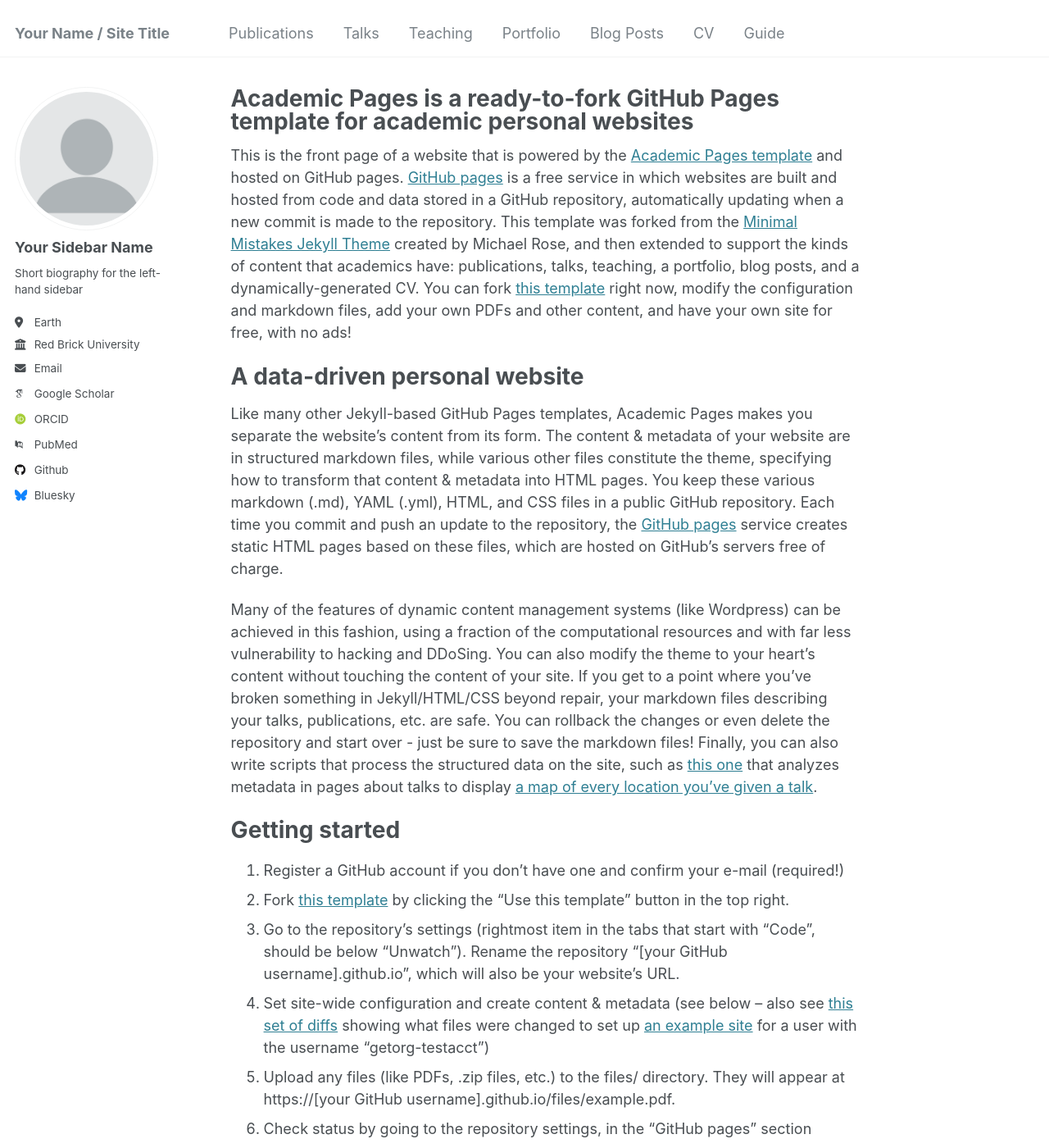
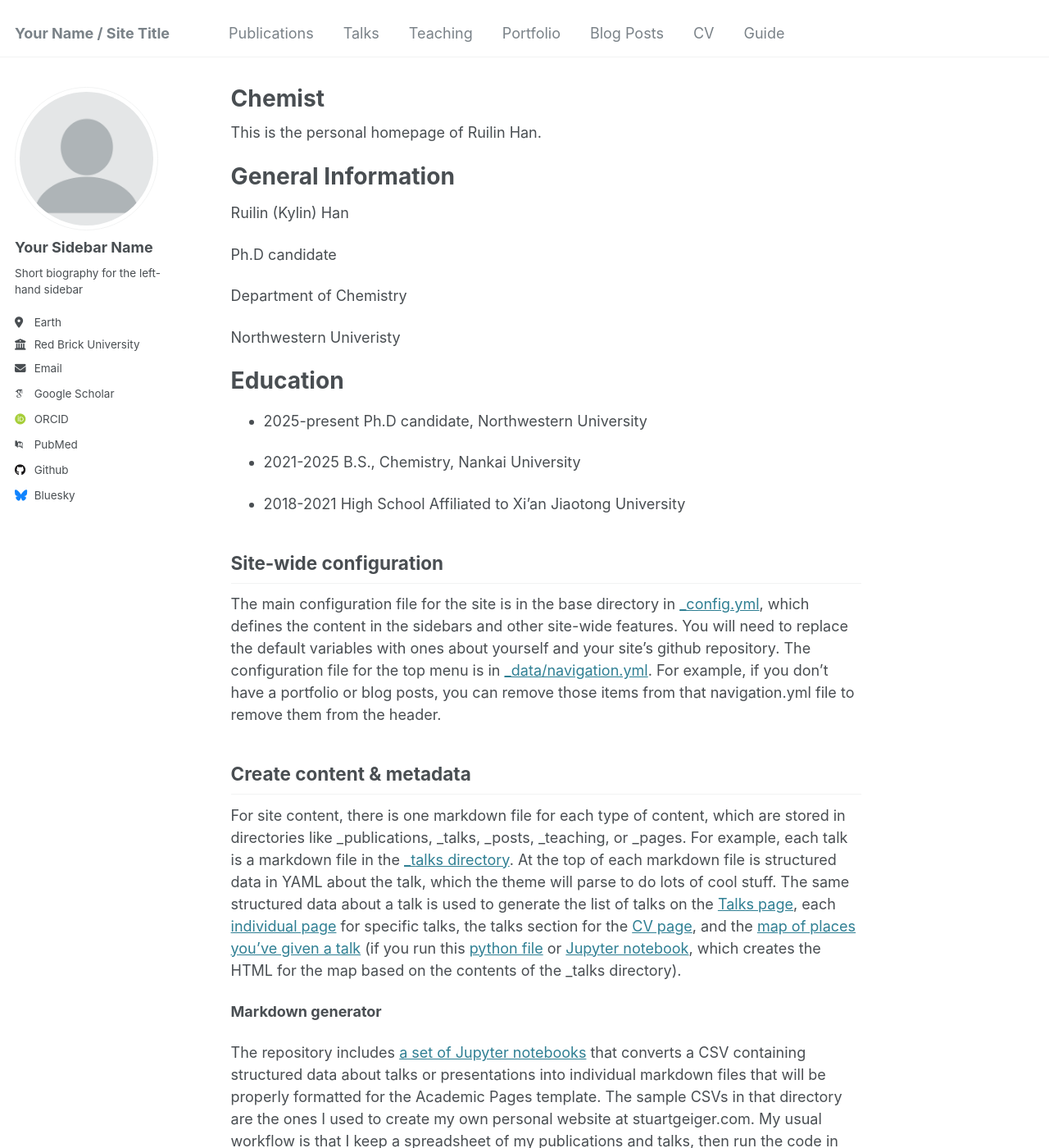
Before and after one commit to Kylin-Han/Personal, a Jekyll site: the page built from _pages/about.md, in a window 1280 px wide and 1400 px high. Shown: the whole window at 82% size. Built offline with Jekyll 4.4.1, drawn with Linux system fonts in a browser that asks for light colours; some web fonts are replaced.

Commit message:
Update about.md

```diff
--- a/_pages/about.md
+++ b/_pages/about.md
@@ -1,28 +1,32 @@
 ---
 permalink: /
-title: "Academic Pages is a ready-to-fork GitHub Pages template for academic personal websites"
+title: "Chemist"
 author_profile: true
 redirect_from:
   - /about/
   - /about.html
 ---
 
-This is the front page of a website that is powered by the [Academic Pages template](https://github.com/academicpages/academicpages.github.io) and hosted on GitHub pages. [GitHub pages](https://pages.github.com) is a free service in which websites are built and hosted from code and data stored in a GitHub repository, automatically updating when a new commit is made to the repository. This template was forked from the [Minimal Mistakes Jekyll Theme](https://mmistakes.github.io/minimal-mistakes/) created by Michael Rose, and then extended to support the kinds of content that academics have: publications, talks, teaching, a portfolio, blog posts, and a dynamically-generated CV. You can fork [this template](https://github.com/academicpages/academicpages.github.io) right now, modify the configuration and markdown files, add your own PDFs and other content, and have your own site for free, with no ads!
+This is the personal homepage of Ruilin Han.
 
-A data-driven personal website
+General Information
 ======
-Like many other Jekyll-based GitHub Pages templates, Academic Pages makes you separate the website's content from its form. The content & metadata of your website are in structured markdown files, while various other files constitute the theme, specifying how to transform that content & metadata into HTML pages. You keep these various markdown (.md), YAML (.yml), HTML, and CSS files in a public GitHub repository. Each time you commit and push an update to the repository, the [GitHub pages](https://pages.github.com/) service creates static HTML pages based on these files, which are hosted on GitHub's servers free of charge.
+Ruilin (Kylin) Han
 
-Many of the features of dynamic content management systems (like Wordpress) can be achieved in this fashion, using a fraction of the computational resources and with far less vulnerability to hacking and DDoSing. You can also modify the theme to your heart's content without touching the content of your site. If you get to a point where you've broken something in Jekyll/HTML/CSS beyond repair, your markdown files describing your talks, publications, etc. are safe. You can rollback the changes or even delete the repository and start over - just be sure to save the markdown files! Finally, you can also write scripts that process the structured data on the site, such as [this one](https://github.com/academicpages/academicpages.github.io/blob/master/talkmap.ipynb) that analyzes metadata in pages about talks to display [a map of every location you've given a talk](https://academicpages.github.io/talkmap.html).
+Ph.D candidate
 
-Getting started
+Department of Chemistry
+
+Northwestern Univeristy
+
+Education
 ======
-1. Register a GitHub account if you don't have one and confirm your e-mail (required!)
-1. Fork [this template](https://github.com/academicpages/academicpages.github.io) by clicking the "Use this template" button in the top right.
-1. Go to the repository's settings (rightmost item in the tabs that start with "Code", should be below "Unwatch"). Rename the repository "[your GitHub username].github.io", which will also be your website's URL.
-1. Set site-wide configuration and create content & metadata (see below -- also see [this set of diffs](http://archive.is/3TPas) showing what files were changed to set up [an example site](https://getorg-testacct.github.io) for a user with the username "getorg-testacct")
-1. Upload any files (like PDFs, .zip files, etc.) to the files/ directory. They will appear at https://[your GitHub username].github.io/files/example.pdf.
-1. Check status by going to the repository settings, in the "GitHub pages" section
+ - 2025-present Ph.D candidate, Northwestern University
+
+ - 2021-2025  B.S., Chemistry, Nankai University
+
+ - 2018-2021 High School Affiliated to Xi'an Jiaotong University
+
 
 Site-wide configuration
 ------
```
